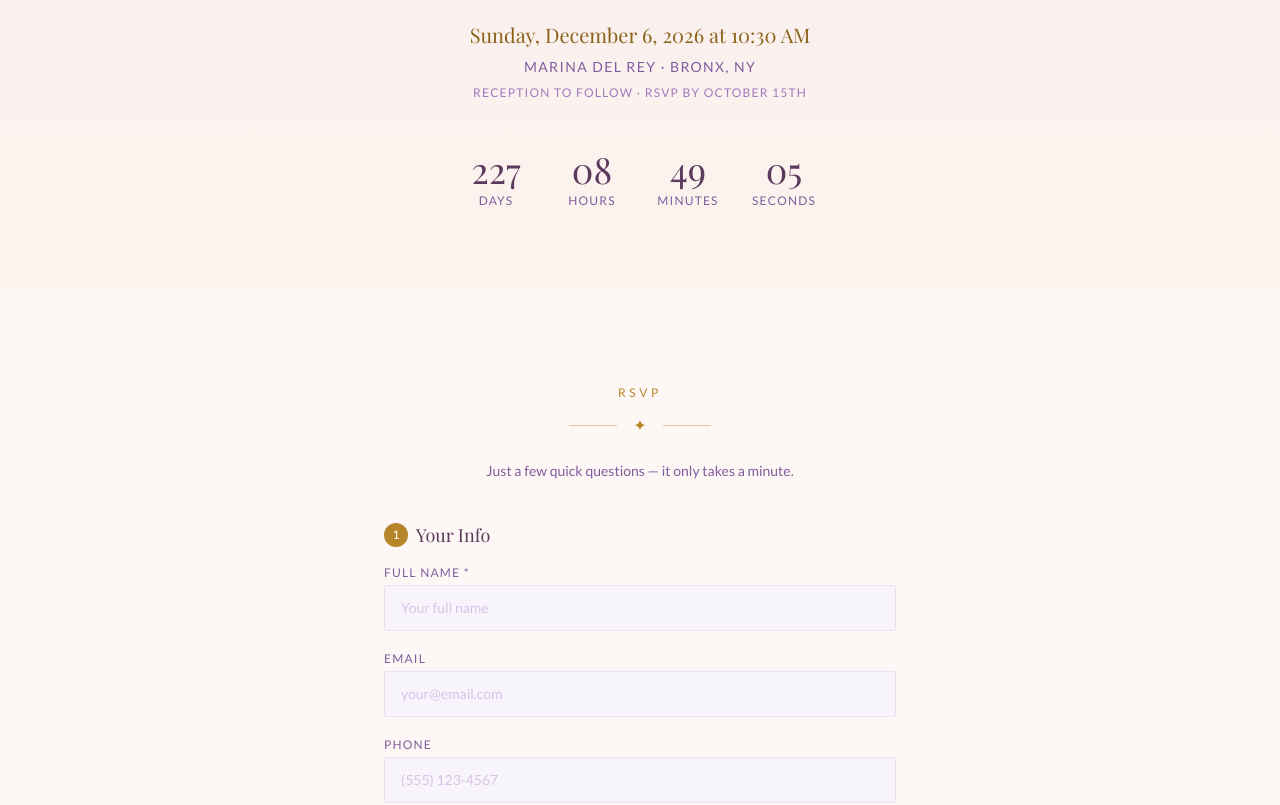
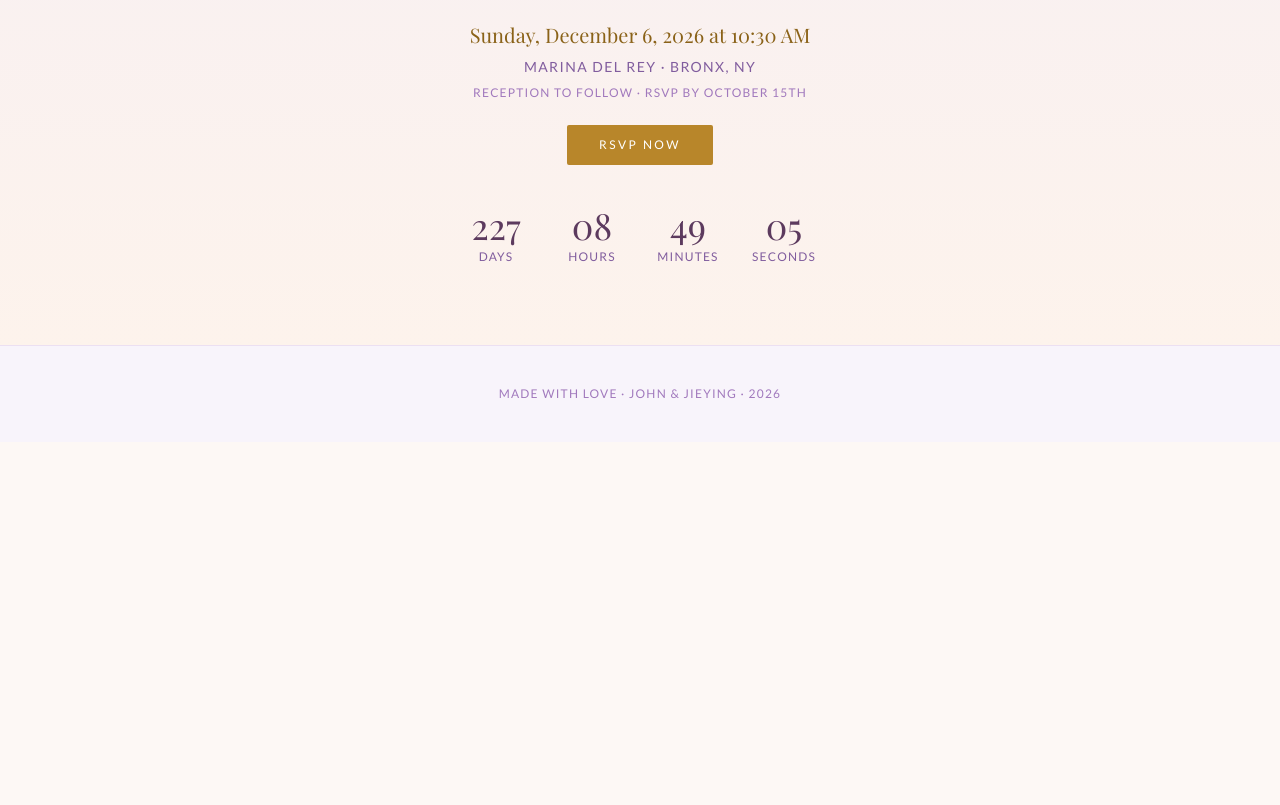
Before and after one commit to thenewguy25/wedding-rvsp, a Next.js app: page / in a window 1280 px wide. Shown: the part 644-1449 px from the top of the page. After the commit the page ends 1086 px from the top, so only its background shows below. Built offline with nearby package versions, Linux system fonts and the light colour scheme; a web font is replaced by a local one.

Commit message:
revamped rvsp stuffs

```diff
--- a/components/Hero.tsx
+++ b/components/Hero.tsx
@@ -1,5 +1,6 @@
 import { useEffect, useState } from "react";
 import Image from "next/image";
+import { switchTab } from "@/components/Tabs";
 
 // Update these with the actual wedding date
 const WEDDING_DATE = new Date("2026-12-06T10:30:00");
@@ -72,9 +73,16 @@ export default function Hero() {
       <p className="font-sans text-sm tracking-widest text-lavender-500 uppercase mb-2">
         Marina Del Rey · Bronx, NY
       </p>
-      <p className="font-sans text-xs tracking-widest text-lavender-400 uppercase mb-12">
+      <p className="font-sans text-xs tracking-widest text-lavender-400 uppercase mb-6">
         Reception to follow · RSVP by October 15th
       </p>
+
+      <button
+        onClick={() => switchTab("rsvp")}
+        className="inline-block mb-10 bg-gold hover:bg-gold-dark text-white font-sans text-xs uppercase tracking-[0.2em] px-8 py-3 rounded-sm transition-colors duration-200"
+      >
+        RSVP Now
+      </button>
 
       {/* Countdown */}
       {mounted ? (
--- a/components/Tabs.tsx
+++ b/components/Tabs.tsx
@@ -1,6 +1,12 @@
 "use client";
-import { useState, type ReactNode } from "react";
+import { useState, useEffect, type ReactNode } from "react";
 import { AnimatePresence, motion } from "framer-motion";
+
+// Lets any component (e.g. a "View RSVP" link in Hero) switch tabs without
+// prop-drilling: window.dispatchEvent(new CustomEvent("switch-tab", { detail: "rsvp" }))
+export function switchTab(tabId: string) {
+  window.dispatchEvent(new CustomEvent("switch-tab", { detail: tabId }));
+}
 
 export interface TabDef {
   id: string;
@@ -16,6 +22,18 @@ interface TabsProps {
 export default function Tabs({ tabs, defaultTab }: TabsProps) {
   const [active, setActive] = useState(defaultTab ?? tabs[0]?.id);
   const activeTab = tabs.find((t) => t.id === active) ?? tabs[0];
+
+  useEffect(() => {
+    const handler = (e: Event) => {
+      const tabId = (e as CustomEvent<string>).detail;
+      if (tabs.some((t) => t.id === tabId)) {
+        setActive(tabId);
+        window.scrollTo({ top: 0, behavior: "smooth" });
+      }
+    };
+    window.addEventListener("switch-tab", handler);
+    return () => window.removeEventListener("switch-tab", handler);
+  }, [tabs]);
 
   return (
     <div>
--- a/pages/index.tsx
+++ b/pages/index.tsx
@@ -39,16 +39,7 @@ export default function Home() {
       <div id="details">
         <Tabs
           tabs={[
-            {
-              id: "home",
-              label: "Home",
-              content: (
-                <>
-                  <Hero />
-                  <RSVPForm />
-                </>
-              ),
-            },
+            { id: "home", label: "Home", content: <Hero /> },
             { id: "rsvp", label: "RSVP", content: <RSVPForm /> },
             { id: "venue", label: "Venue", content: <Venue /> },
             { id: "schedule", label: "Schedule", content: <Schedule /> },
```
Also changed, not shown: 1 other file (tests, documents, lock files or other folders).
